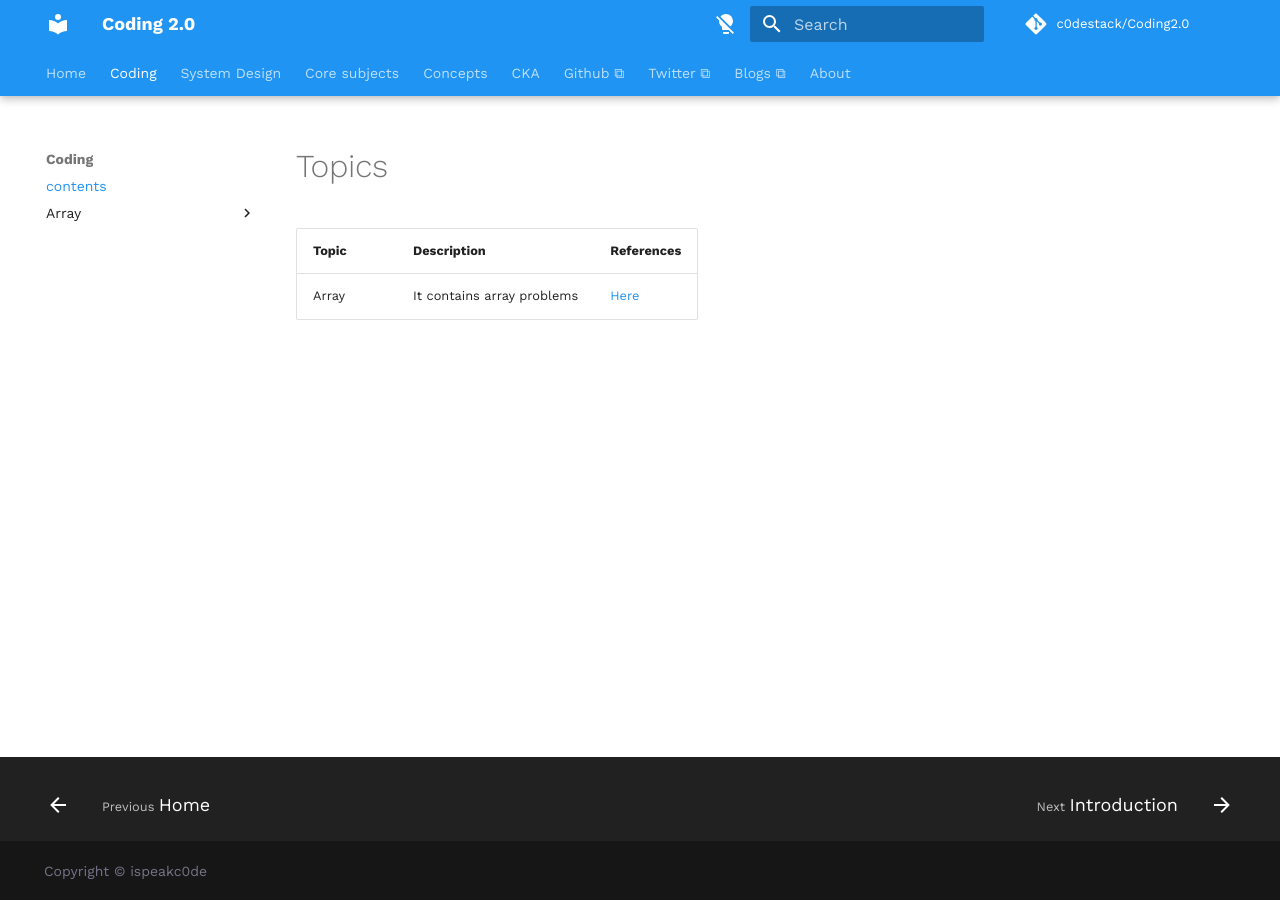
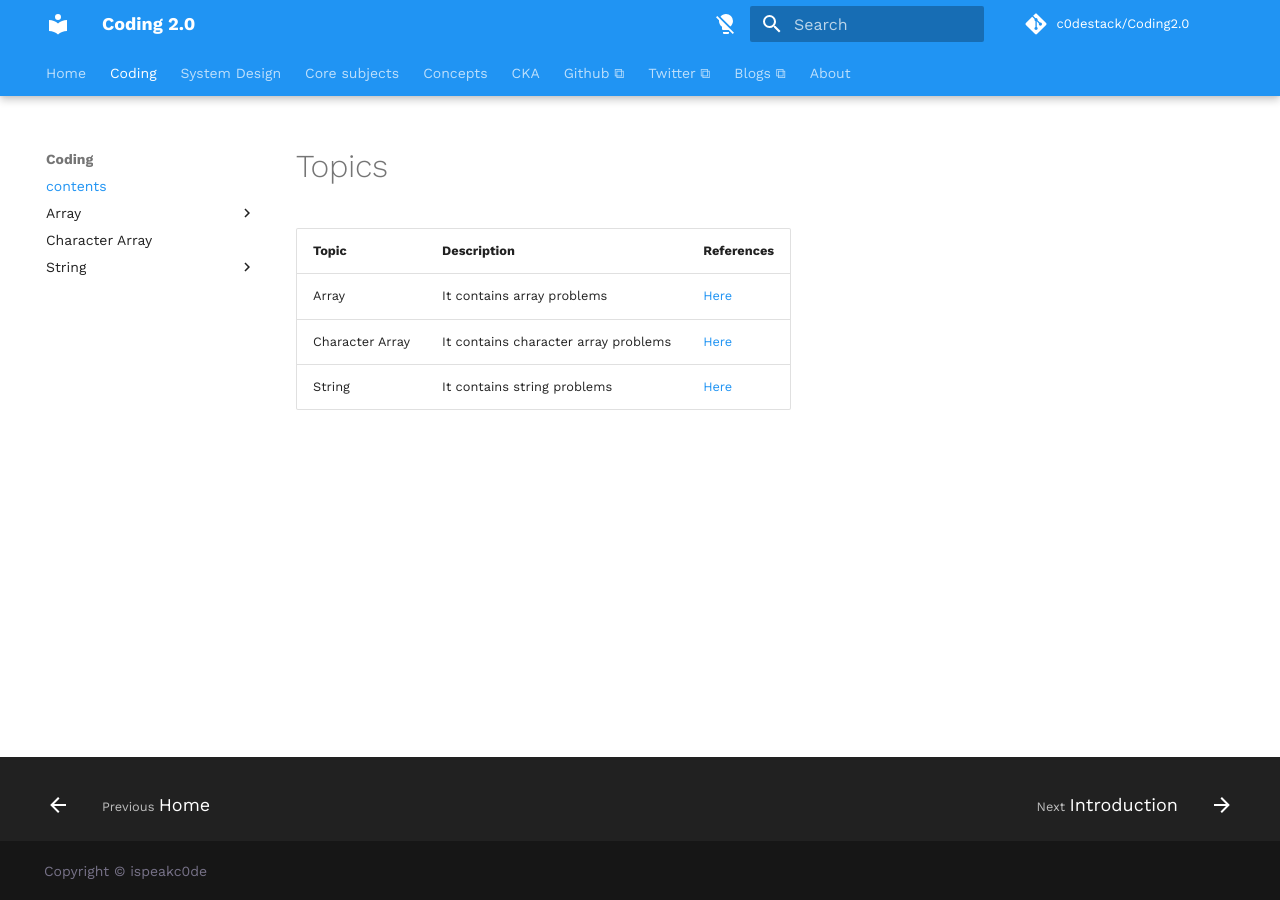
Before and after one commit to c0destack/Coding2.0, an MkDocs documentation site: the page built from docs/coding/contents.md, in a window 1280 px wide. Built offline with MkDocs 1.6.1 and Material for MkDocs 9.7.7, drawn with Linux system fonts in a browser that asks for light colours; comment, search, counter and statistics services are not loaded.

Commit message:
(code): adding character-array code
Signed-off-by: shubham chaudhary <shubham@chaosnative.com>

```diff
--- a/docs/coding/contents.md
+++ b/docs/coding/contents.md
@@ -11,4 +11,14 @@
         <td>It contains array problems</td>
         <td> <a href="/Coding2.0/coding/array/array" > Here </a> </td>
     </tr>
+    <tr>
+        <td> Character Array </td>
+        <td>It contains character array problems</td>
+        <td> <a href="/Coding2.0/coding/character-array/character-array" > Here </a> </td>
+    </tr>
+    <tr>
+        <td> String </td>
+        <td>It contains string problems</td>
+        <td> <a href="/Coding2.0/coding/string/string" > Here </a> </td>
+    </tr>
 </table>
--- a/mkdocs.yml
+++ b/mkdocs.yml
@@ -80,6 +80,9 @@ nav:
           - Searching: coding/array/searching/searching.md
           - Comparator: coding/array/comparator/comparator.md
           - Sub Arrays: coding/array/sub-array/sub-array.md
+        - Character Array: coding/character-array/character-array.md
+        - String:
+          - Introduction: coding/string/string.md
     - System Design: system-design/contents.md
     - Core subjects: core-subjects/contents.md
     - Concepts:
```
Also changed, not shown: docs/coding/character-array/character-array.md (added, +96 -0 lines), docs/coding/string/string.md (added, +21 -0 lines), 4 other files.
